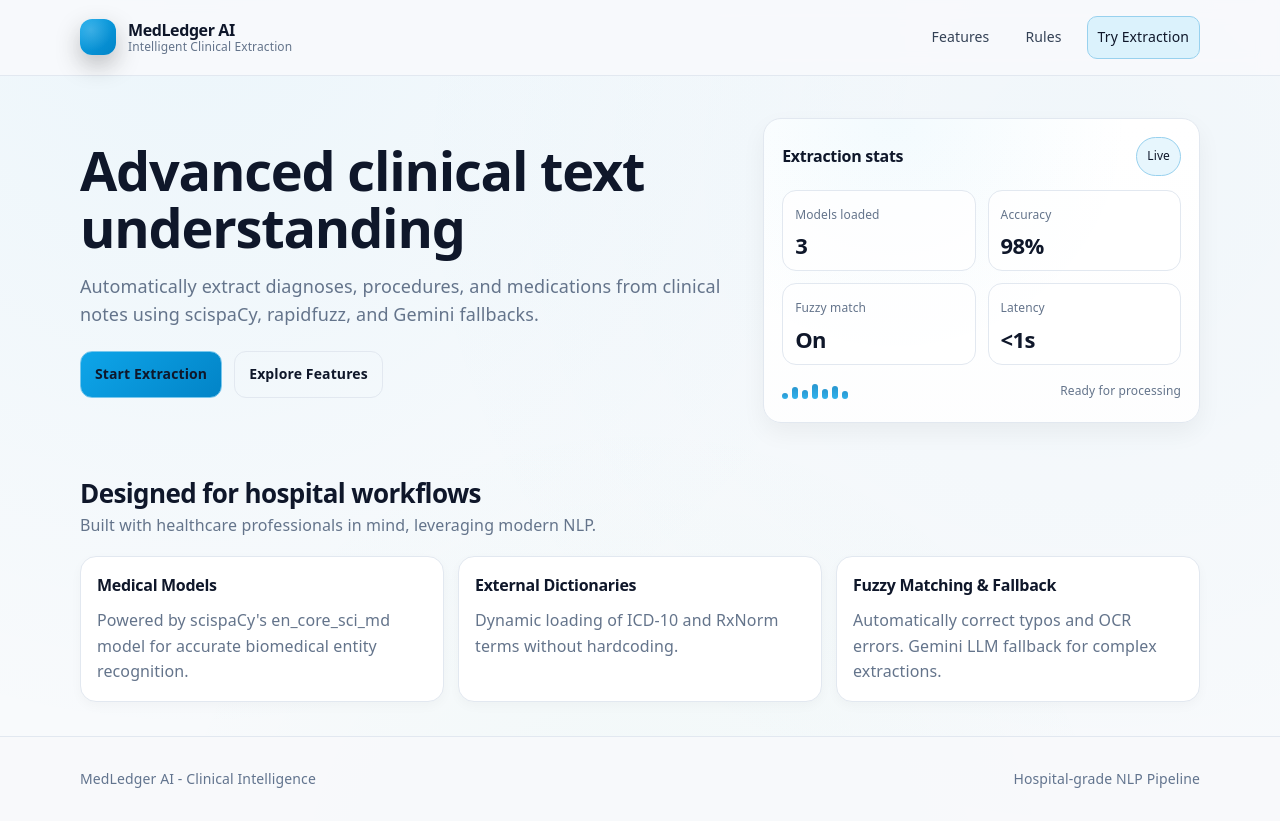
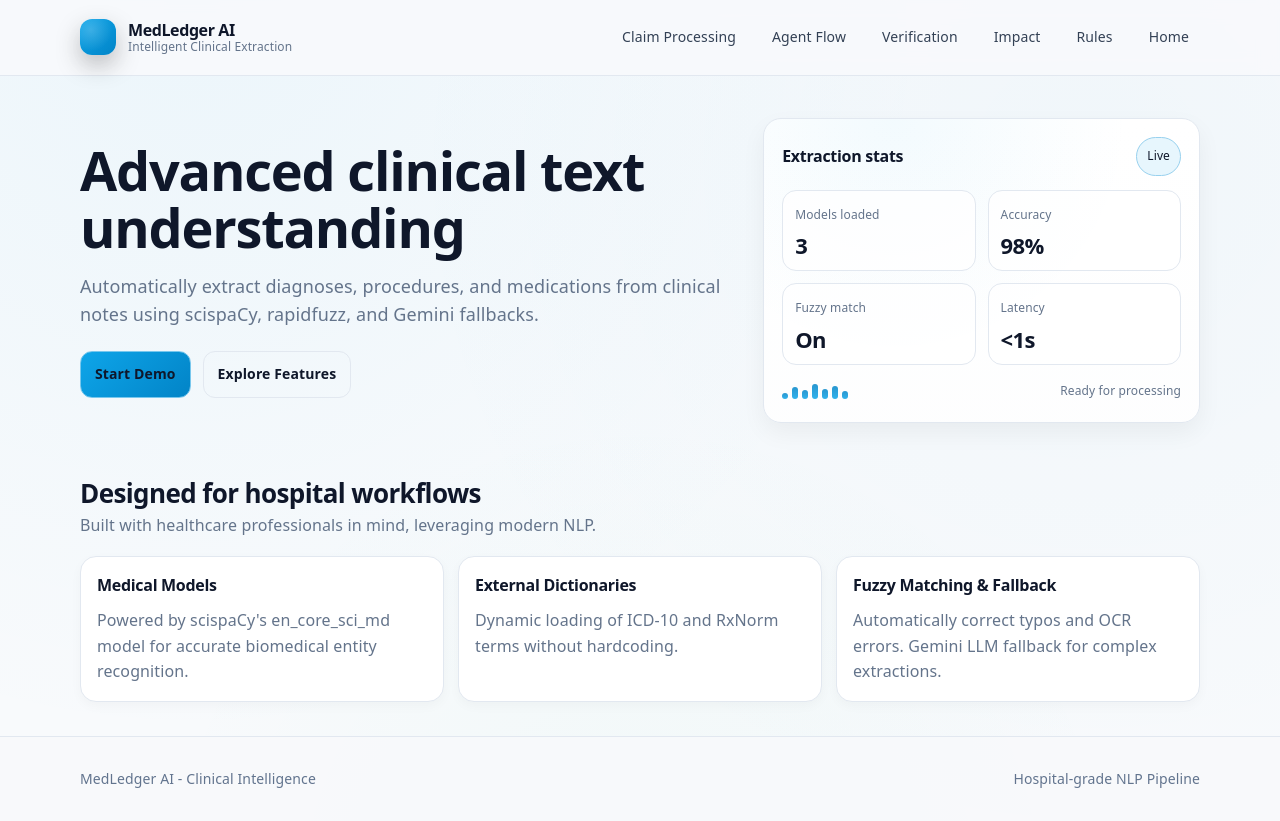
Before and after one commit to ParamPatel14/MedLedger-AI, a React (Vite) app in the folder client/: page / in a window 1280 px wide. Built offline with nearby package versions, Linux system fonts and the light colour scheme.

Commit message:
Full Completed Improvements Remainng

```diff
--- a/client/src/App.jsx
+++ b/client/src/App.jsx
@@ -2,6 +2,8 @@
 import Extract from './pages/Extract'
 import Denials from './pages/Denials'
 import Rules from './pages/Rules'
+import AgentWorkflowPanel from './components/AgentWorkflowPanel'
+import ClaimExplanationPanel from './components/ClaimExplanationPanel'
 import './App.css'
 
 function App() {
@@ -17,9 +19,13 @@
     setPath(to)
   }
 
-  const isExtract = path === '/extract'
-  const isDenials = path === '/denials'
+  const isClaim = path === '/claim' || path === '/extract'
+  const isFlow = path === '/flow'
+  const isVerify = path === '/verify'
+  const isImpact = path === '/impact' || path === '/denials'
   const isRules = path === '/rules'
+  const isHome = !(isClaim || isFlow || isVerify || isImpact || isRules)
+
   return (
     <div className="appShell">
       <header className="topBar">
@@ -32,13 +38,49 @@
             </div>
           </div>
 
-          {!isExtract && (
           <nav className="nav">
-              <a className="navLink" href="#features">
-                Features
+            <a
+              className={`navLink ${isClaim ? 'active' : ''}`}
+              href="/claim"
+              onClick={(e) => {
+                e.preventDefault()
+                navigate('/claim')
+              }}
+            >
+              Claim Processing
             </a>
             <a
-                className="navLink"
+              className={`navLink ${isFlow ? 'active' : ''}`}
+              href="/flow"
+              onClick={(e) => {
+                e.preventDefault()
+                navigate('/flow')
+              }}
+            >
+              Agent Flow
+            </a>
+            <a
+              className={`navLink ${isVerify ? 'active' : ''}`}
+              href="/verify"
+              onClick={(e) => {
+                e.preventDefault()
+                navigate('/verify')
+              }}
+            >
+              Verification
+            </a>
+            <a
+              className={`navLink ${isImpact ? 'active' : ''}`}
+              href="/impact"
+              onClick={(e) => {
+                e.preventDefault()
+                navigate('/impact')
+              }}
+            >
+              Impact
+            </a>
+            <a
+              className={`navLink ${isRules ? 'active' : ''}`}
               href="/rules"
               onClick={(e) => {
                 e.preventDefault()
@@ -46,40 +88,6 @@
               }}
             >
               Rules
-              </a>
-              <a
-                className="navLink ctaLink"
-                href="/extract"
-                onClick={(e) => {
-                  e.preventDefault()
-                  navigate('/extract')
-                }}
-              >
-                Try Extraction
-              </a>
-            </nav>
-          )}
-          {(isExtract || isDenials) && (
-            <nav className="nav">
-              <a
-                className="navLink"
-                href="/rules"
-                onClick={(e) => {
-                  e.preventDefault()
-                  navigate('/rules')
-                }}
-              >
-                Rules
-              </a>
-              <a
-                className="navLink"
-                href="/denials"
-                onClick={(e) => {
-                  e.preventDefault()
-                  navigate('/denials')
-                }}
-              >
-                Denials
             </a>
             <a
               className="navLink"
@@ -92,36 +100,11 @@
               Home
             </a>
           </nav>
-          )}
-          {isRules && (
-            <nav className="nav">
-              <a
-                className="navLink"
-                href="/denials"
-                onClick={(e) => {
-                  e.preventDefault()
-                  navigate('/denials')
-                }}
-              >
-                Denials
-              </a>
-              <a
-                className="navLink"
-                href="/"
-                onClick={(e) => {
-                  e.preventDefault()
-                  navigate('/')
-                }}
-              >
-                Home
-              </a>
-            </nav>
-          )}
         </div>
       </header>
 
       <main>
-        {!isExtract && !isDenials && (
+        {isHome && (
           <div className="container">
             <section className="heroSection" id="get-started">
               <div className="heroCopy">
@@ -132,13 +115,13 @@
                 <div className="heroActions">
                   <a
                     className="btn btnPrimary"
-                    href="/extract"
+                    href="/claim"
                     onClick={(e) => {
                       e.preventDefault()
-                      navigate('/extract')
+                      navigate('/claim')
                     }}
                   >
-                    Start Extraction
+                    Start Demo
                   </a>
                   <a className="btn btnGhost" href="#features">
                     Explore Features
@@ -216,8 +199,31 @@
             </section>
           </div>
         )}
-        {isExtract && <Extract />}
-        {isDenials && <Denials />}
+        {isClaim && <Extract />}
+        {isFlow && (
+          <div className="container">
+            <section className="section">
+              <div className="sectionHeader">
+                <h2 className="sectionTitle">Agent Flow Visualization</h2>
+                <p className="sectionSubtitle">Clinical → Coding → Rule → Final (with confidence).</p>
+              </div>
+              <AgentWorkflowPanel view="flow" />
+            </section>
+          </div>
+        )}
+        {isVerify && (
+          <div className="container">
+            <section className="section">
+              <div className="sectionHeader">
+                <h2 className="sectionTitle">Verification + Guardrails</h2>
+                <p className="sectionSubtitle">SVM results, policy decisions, and alerts.</p>
+              </div>
+              <AgentWorkflowPanel view="verification" />
+              <ClaimExplanationPanel />
+            </section>
+          </div>
+        )}
+        {isImpact && <Denials />}
         {isRules && <Rules />}
       </main>
 
--- a/client/src/pages/Denials.jsx
+++ b/client/src/pages/Denials.jsx
@@ -6,8 +6,8 @@
     <div className="container">
       <section className="section">
         <div className="sectionHeader">
-          <h2 className="sectionTitle">Denial Recovery Dashboard</h2>
-          <p className="sectionSubtitle">Monitor denied claims, recovery progress, and recovered revenue.</p>
+          <h2 className="sectionTitle">Business Impact Dashboard</h2>
+          <p className="sectionSubtitle">Revenue recovered, denial reduction, and automation metrics.</p>
         </div>
         <DenialRecoveryPanel />
       </section>
```
Also changed, not shown: 1 other file (tests, documents, lock files or other folders). Lines whose indentation alone changed are shown as unchanged.
